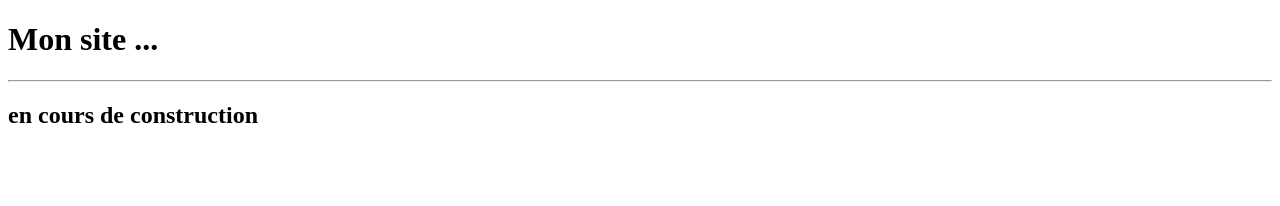
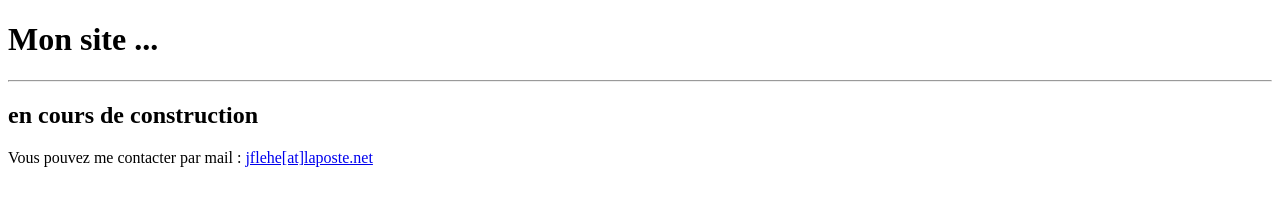
Before and after one commit to jflehe/OLD-blog, a plain HTML site: page index.html in a window 1280 px wide. Drawn offline with Linux system fonts and the light colour scheme.

Commit message:
Ajout du contact

```diff
--- a/index.html
+++ b/index.html
@@ -8,5 +8,8 @@
     <h1>Mon site ...</h1>
     <hr>
     <h2>en cours de construction</h2>
+    <p>
+      Vous pouvez me contacter par mail : <a href="mailto:jflehe@laposte.net?subject=feedback">jflehe[at]laposte.net</a>
+    </p>
   </body>
 </html>
```
